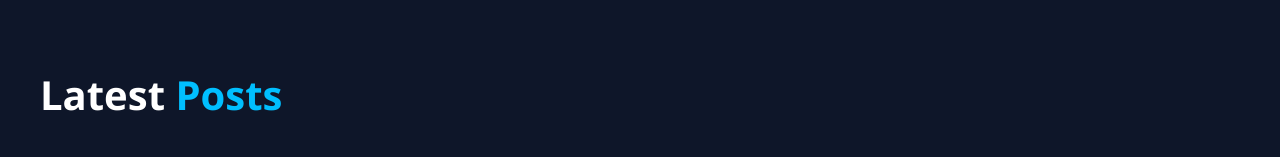
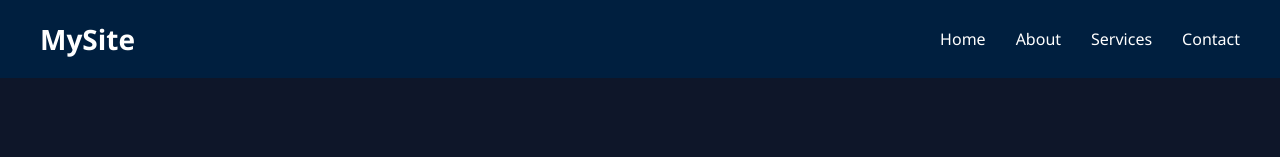
Before and after one commit to Eturnava/landing-page2, a plain HTML site: page index.html in a window 1280 px wide. Shown: the top 157 px of the page. Drawn offline with Linux system fonts and the light colour scheme.

Commit message:
created header

```diff
--- a/index.html
+++ b/index.html
@@ -11,6 +11,19 @@
   <link rel="stylesheet" href="https://cdnjs.cloudflare.com/ajax/libs/font-awesome/6.0.0-beta3/css/all.min.css">
 </head>
 <body>
+
+
+      <header>
+    <div class="site-title">MySite</div>
+    <nav>
+      <a href="#">Home</a>
+      <a href="#">About</a>
+      <a href="#">Services</a>
+      <a href="#">Contact</a>
+    </nav>
+  </header>
+
+
   <div class="container">
     <h1>Latest <span>Posts</span></h1>
     <div class="posts">
--- a/style.css
+++ b/style.css
@@ -96,3 +96,34 @@
     .social-icons i:hover {
       color: #00bfff;
     }
+
+
+     header {
+      background-color: #001f3f;
+      color: white;
+      padding: 20px 40px;
+      display: flex;
+      justify-content: space-between;
+      align-items: center;
+    }
+
+    .site-title {
+      font-size: 28px;
+      font-weight: bold;
+    }
+
+    nav {
+      display: flex;
+      gap: 30px;
+    }
+
+    nav a {
+      color: white;
+      text-decoration: none;
+      font-weight: 500;
+      transition: color 0.3s ease;
+    }
+
+    nav a:hover {
+      color: #4ef0e4;
+    }
```
